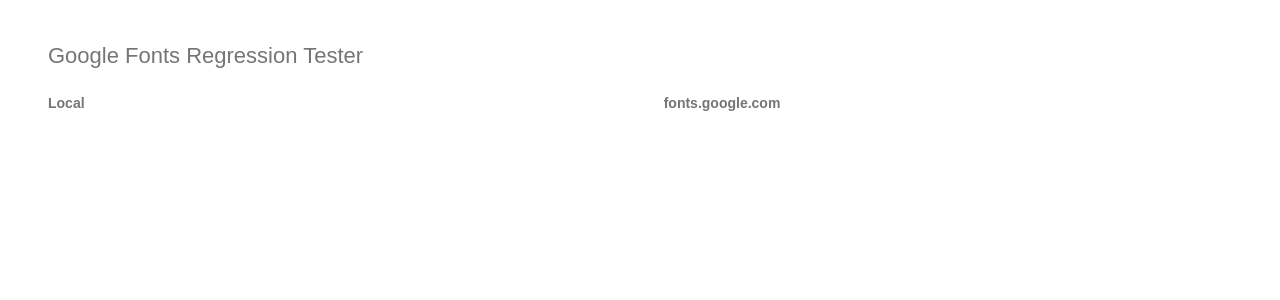
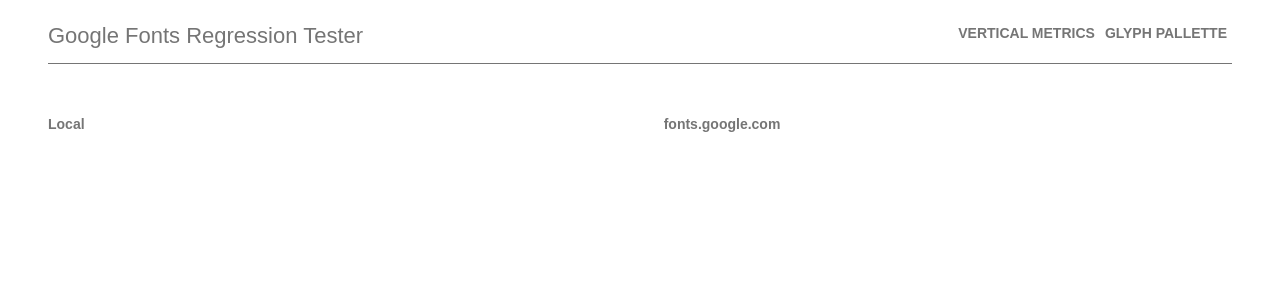
Before and after one commit to googlefonts/gfregression, a Flask app: page / in a window 1280 px wide. Shown: the top 300 px of the page. Run offline with Flask 2, Linux system fonts and the light colour scheme; some libraries are stand-ins or nearby versions.

Commit message:
app: tidied up html and python. Aesthetic changes only.

```diff
--- a/app/main.py
+++ b/app/main.py
@@ -132,8 +132,7 @@ def test_fonts():
     char_maps = font_glyphs(local_fonts)
     to_local_fonts = ','.join([i[2] for i in local_fonts])
     to_google_fonts = ','.join([i[2] for i in google_fonts])
-    print(to_google_fonts)
-    print(to_local_fonts)
+
     return render_template('index.html',
                            dummy_text=dummy_text,
                            local_fonts=local_fonts,
--- a/app/templates/index.html
+++ b/app/templates/index.html
@@ -19,10 +19,10 @@
       }
     {% endfor %}
 
-    .mdl-layout__content {
+    .container {
+      position: relative;
       padding-left: 40px;
       padding-right: 40px;
-      padding-top: 20px;
     }
 
 
@@ -95,17 +95,49 @@
     h2, .box-header {
       font-size: 14px;
     }
+    #container-header{
+      position: relative;
+      float: left;
+      width: 100%;
+      display: block;
+      border-bottom: 1px solid #757575;
+      margin-bottom: 40px;
+    }
+    .container-title{
+      float: left;
+      width: 48%;
+    }
+    .container-nav{
+      width: 48%;
+      float: right;
+      text-transform: uppercase;
+    }
+    .container-button{
+      float: right;
+      padding: 5px;
+      cursor: pointer;
+    }
+    #page-glyph-palette{
+      display: none;
+    }
   </style>
 
 <body>
   <meta id="to_local_fonts" data-name="local-fonts" data-str="{{ to_local_fonts }}">
   <meta id="to_google_fonts" data-name="google-fonts" data-str="{{ to_google_fonts }}">
-  <div class="mdl-layout__content">
+  <div class="container">
 
+    <div id="container-header">
+      <div class="container-title">
         <h1>Google Fonts Regression Tester</h1>
+      </div>
+      <div class="container-nav">
+        <div class="container-button" data-page="page-glyph-palette"><h2>Glyph Pallette</h2></div>
+        <div class="container-button" data-page="page-vertical-metrics"><h2>Vertical Metrics</h2></div>
+      </div>
+    </div>
 
-      <div class="page-content">
-
+      <div id="page-vertical-metrics" class="pages">
         <div id="container-left">
           <h2>Local</h2>
           {% for path, font, span_name in local_fonts %}
@@ -129,9 +161,9 @@
             </div>
           {% endfor %}
         </div>
-
       </div>
 
+      <div id="page-glyph-palette" class="pages">
         {% for font in char_maps %}
           <div class="box-large">
             <div class="box-header">{{ font }}</div>
@@ -144,7 +176,7 @@
             </div>
           </div>
         {% endfor %}
-
+      </div>
   </div>
 </body>
 
@@ -172,5 +204,12 @@
       }
     }
   });
+
+  $('.container-button').on('click', function() {
+    $('.pages').hide();
+    var page = '#' + $(this).data('page')
+    $(page).show()
+
+  })
 </script>
 </html>
```
Lines whose indentation alone changed are shown as unchanged.
